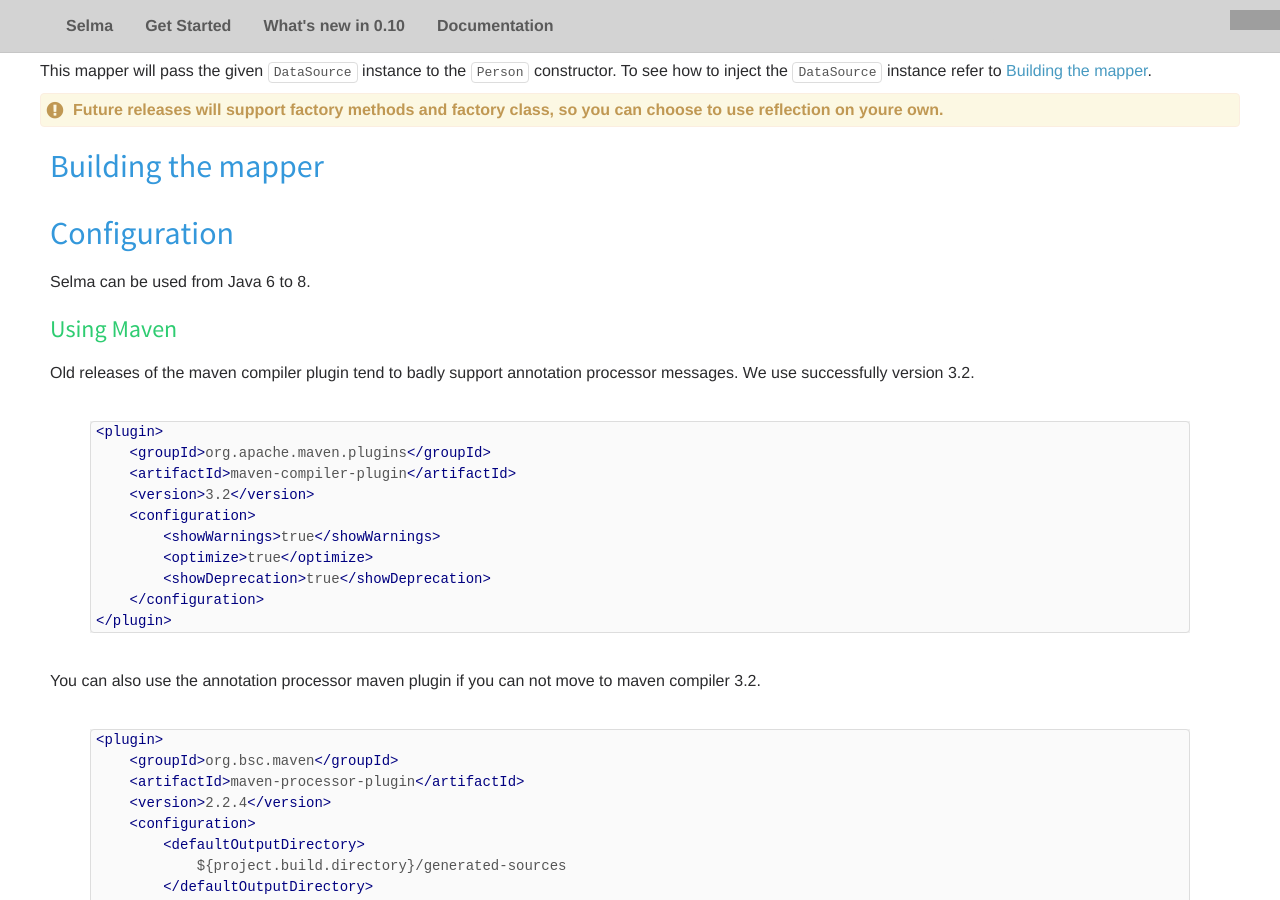
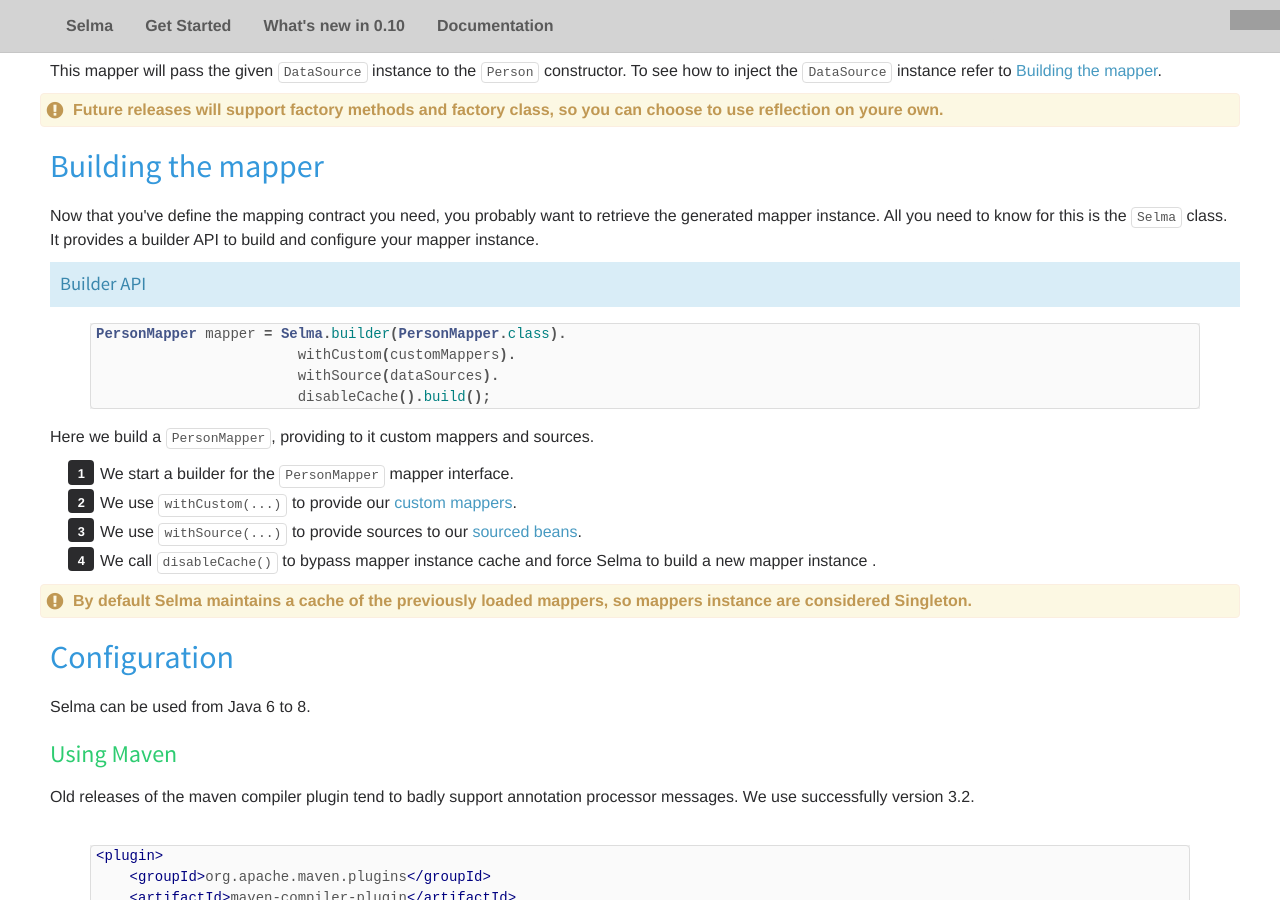
Before and after one commit to slemesle/selma, a Jekyll site: the page built from selma.html, in a window 1280 px wide and 900 px high, scrolled down 14913 px. Built offline with Jekyll 4.4.1, drawn with Linux system fonts in a browser that asks for light colours; nearby versions of some CDN libraries; comment, search, counter and statistics services are not loaded; some of the changed text lies outside the part shown; grey boxes are pictures that could not be loaded.

Commit message:
Add Builder API documentation

```diff
--- a/selma.html
+++ b/selma.html
@@ -1132,7 +1132,7 @@
             </p>
             <p class="pad-left alert message ">
                 Every custom mapper instance can be injected in the generated class when you build it from
-                <code>Selma</code>. This allows custom mappers to use some services of youre application code.
+                <code>Selma</code>. This allows custom mappers to use some services of your application code.
             </p>
 
 
@@ -1264,7 +1264,7 @@
                     </div>
                 </div>
             </div>
-            <p>
+            <p class="pad-left">
                 This mapper will pass the given <code>DataSource</code> instance to the <code>Person</code> constructor.
                 To see how to inject the <code>DataSource</code> instance refer to
                 <a href="#building-mapper" class="noicon">Building the mapper</a>.
@@ -1274,10 +1274,39 @@
                 youre own.
             </p>
 
-
             <h2 id="building-mapper" class="blue pad-left pad-top">Building the mapper</h2>
-<!-- TODO -->
-
+            <p class="pad-left">
+               Now that you've define the mapping contract you need, you probably want to retrieve the generated mapper
+                instance. All you need to know for this is the <code>Selma</code> class. It provides a builder API to
+                build and configure your mapper instance.
+            </p>
+            <div class="block pad-left">
+                <h5 class="padded info-bg">Builder API</h5>
+{% highlight java %}
+PersonMapper mapper = Selma.builder(PersonMapper.class).
+                        withCustom(customMappers).
+                        withSource(dataSources).
+                        disableCache().build();
+{% endhighlight %}
+            </div>
+            <p class="pad-left">
+                Here we build a <code>PersonMapper</code>, providing to it custom mappers and sources.
+            </p>
+            <div class="triple-gap-left gap-bottom">
+                <ol class="list pad-left">
+                    <li>We start a builder for the <code>PersonMapper</code> mapper interface.</li>
+                    <li>We use <code>withCustom(...)</code> to provide our <a href="#custom-mapper" class="noicon">custom mappers</a>.
+                    </li>
+                    <li>We use <code>withSource(...)</code> to provide sources to our <a href="#sourced-beans" class="noicon">sourced
+                        beans</a>.</li>
+                    <li>We call <code>disableCache()</code> to bypass mapper instance cache and force Selma to build a
+                        new mapper instance .</li>
+                </ol>
+            </div>
+            <p class="pad-left alert message ">
+                By default Selma maintains a cache of the previously loaded mappers, so mappers instance are considered
+                Singleton.
+            </p>
 
             <h2 id="configuration" class="blue pad-left pad-top">Configuration</h2>
 
```
